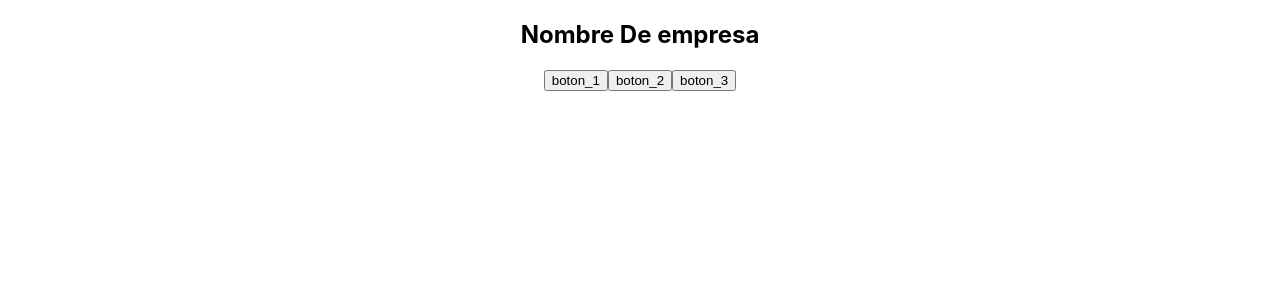
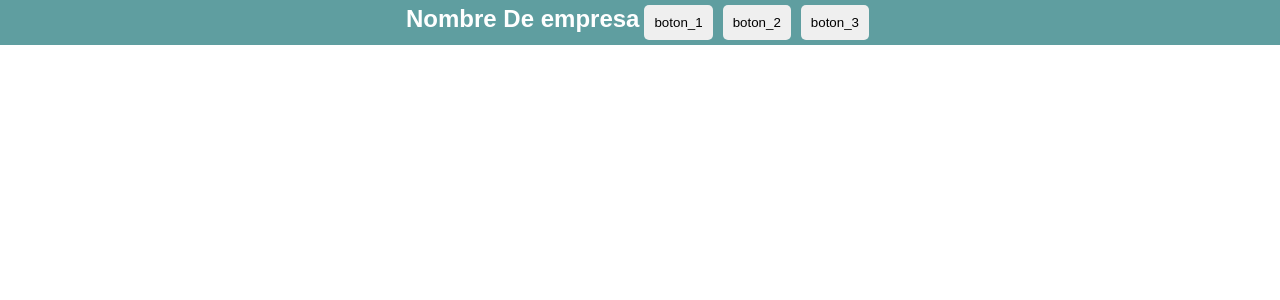
Before and after one commit to arielsilvestre/cursoReact, a React (Create React App) app: page / in a window 1280 px wide. Shown: the top 300 px of the page. Built offline with nearby package versions, Linux system fonts and the light colour scheme.

Commit message:
Cambios en la barra de tarea

```diff
--- a/src/components/NavBar/NavBar.css
+++ b/src/components/NavBar/NavBar.css
@@ -0,0 +1,15 @@
+h2 {
+    color: white;
+    font-family: Arial, Helvetica, sans-serif;
+    display: inline;
+
+}
+.navBar{
+    background-color: cadetblue;
+}
+button{
+    border: none;
+    margin: 5px;
+    padding: 10px;
+    border-radius: 5px;
+}
--- a/src/components/NavBar/NavBar.js
+++ b/src/components/NavBar/NavBar.js
@@ -1,12 +1,12 @@
-
+import './NavBar.css';
 function NavBar() {
     return(
-    <>
+    <div className='navBar'>
             <h2>Nombre De empresa</h2>
             <button>boton_1</button>
             <button>boton_2</button>
             <button>boton_3</button>
-    </>
+    </div>
     )
 }
 
```
